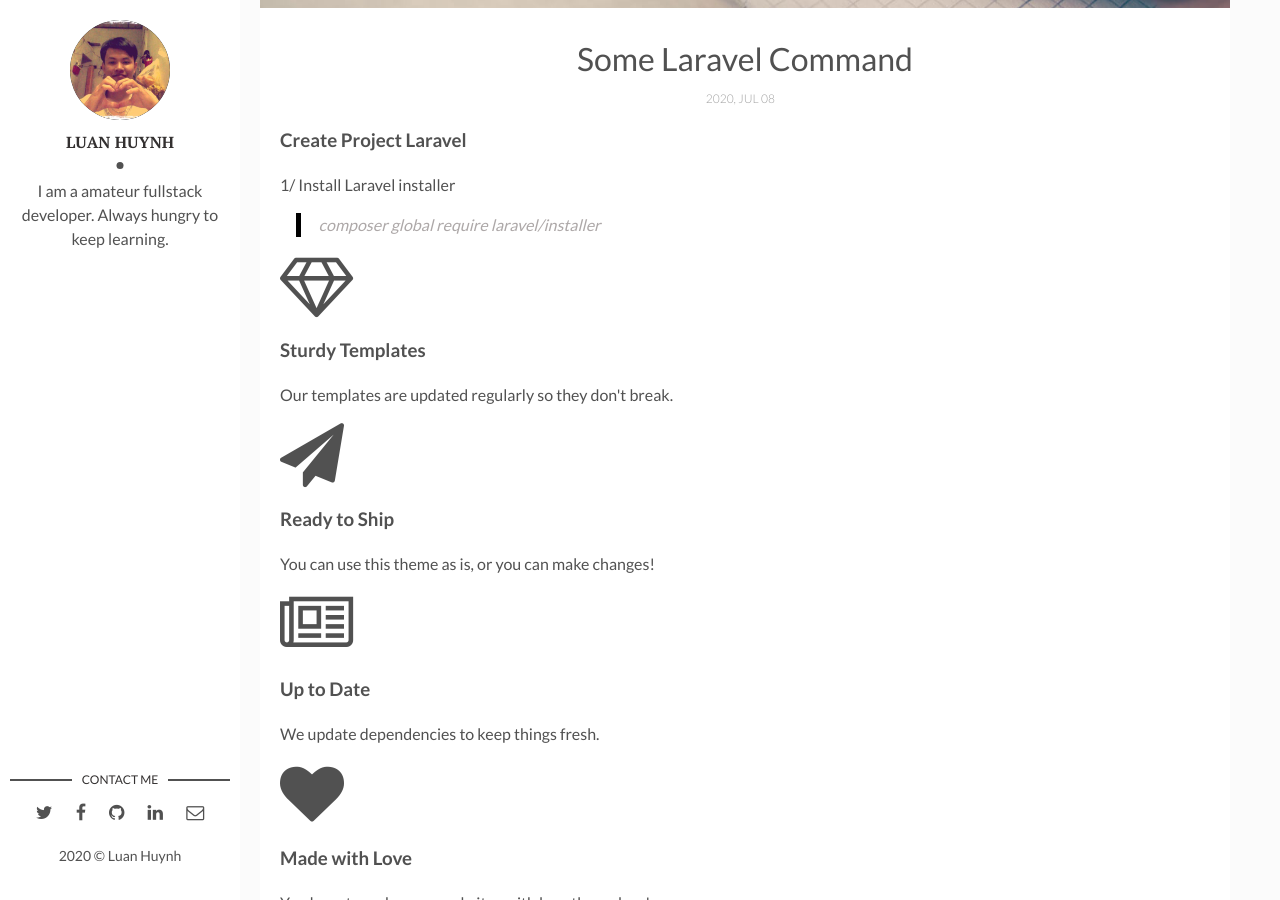
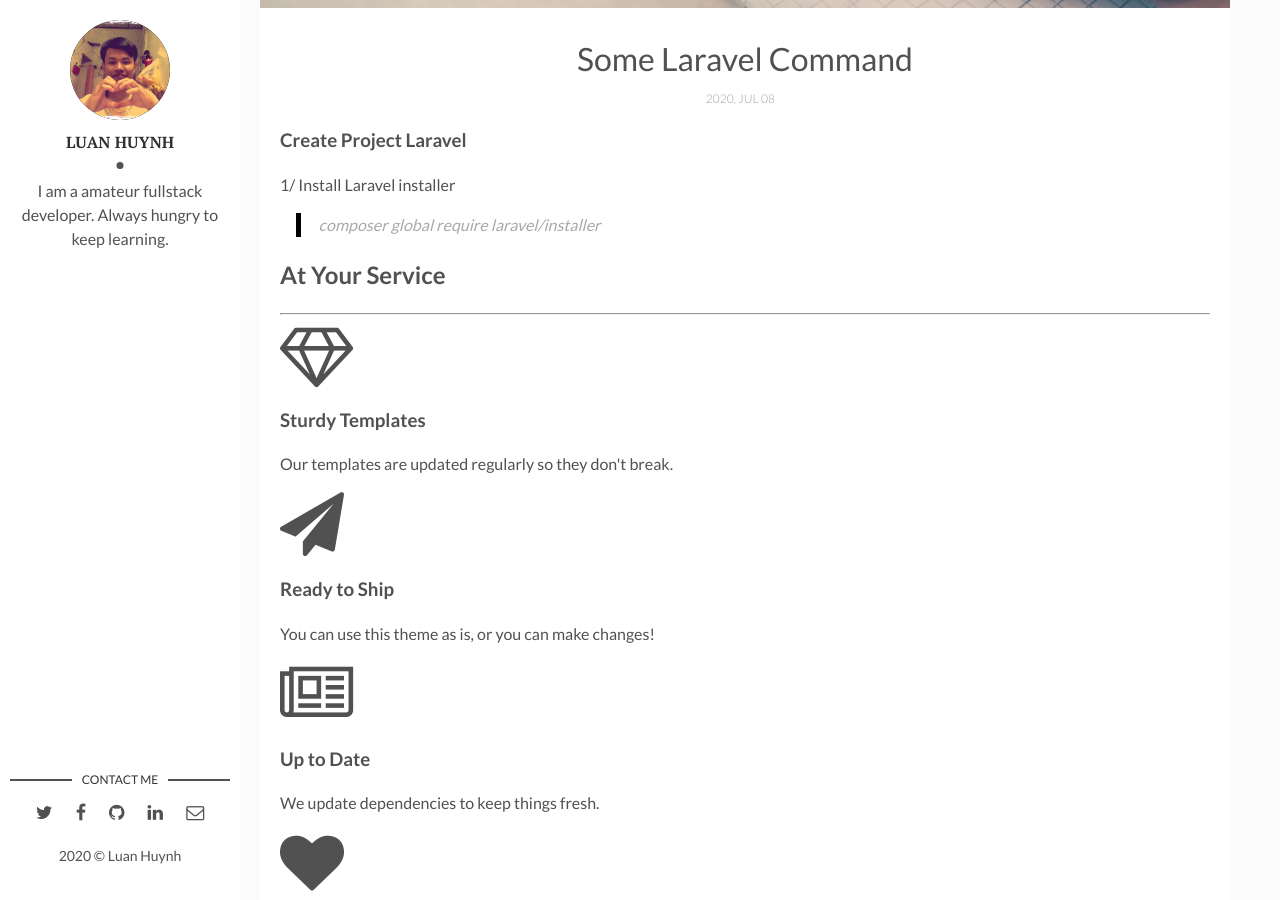
Before and after one commit to minhluan2292/blog, a Jekyll site: the page built from _posts/2017-09-12-laravelcommand.markdown, in a window 1280 px wide and 900 px high, scrolled down 512 px. Built offline with Jekyll 4.4.1, drawn with Linux system fonts in a browser that asks for light colours.

Commit message:
Update 2017-09-12-laravelcommand.markdown

```diff
--- a/_posts/2017-09-12-laravelcommand.markdown
+++ b/_posts/2017-09-12-laravelcommand.markdown
@@ -12,7 +12,16 @@ tags: [Laravel, PHP] # add tag
 
 >composer global require laravel/installer
 
-<div class="container">
+<section id="services">
+    <div class="container">
+        <div class="row">
+            <div class="col-lg-12 text-center">
+                <h2 class="section-heading">At Your Service</h2>
+                <hr class="primary">
+            </div>
+        </div>
+    </div>
+    <div class="container">
         <div class="row">
             <div class="col-lg-3 col-md-6 text-center">
                 <div class="service-box">
@@ -44,3 +53,4 @@ tags: [Laravel, PHP] # add tag
             </div>
         </div>
     </div>
+</section>
```
